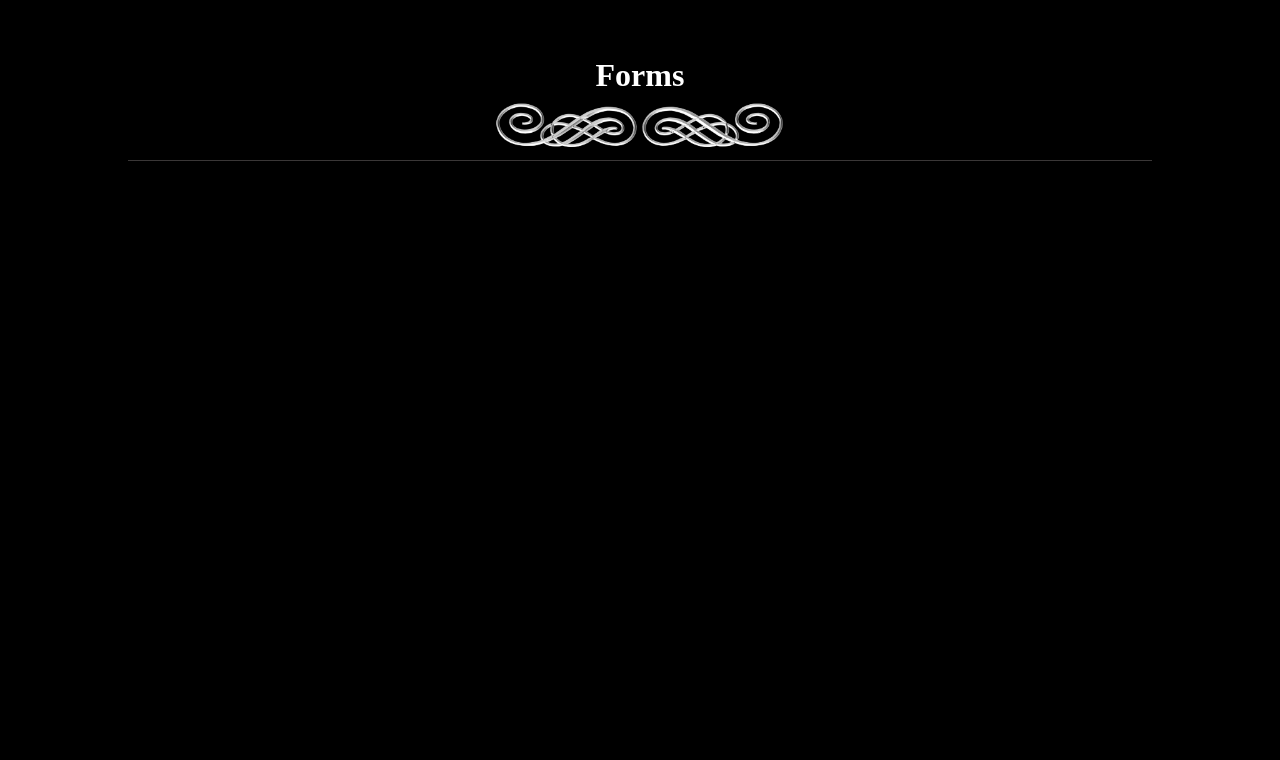
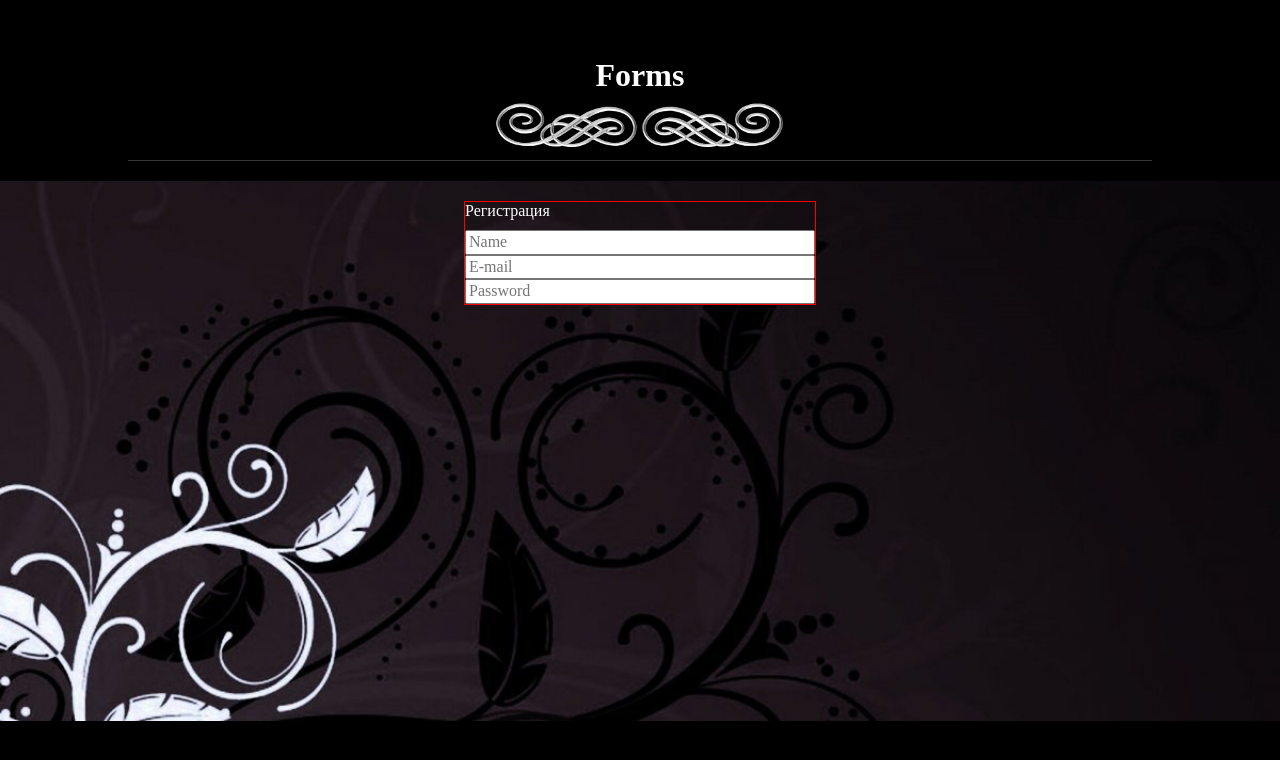
Before and after one commit to SmokenSpanish/Forms, a plain HTML site: page index.html in a window 1280 px wide. Drawn offline with nearby package versions, Linux system fonts and the light colour scheme.

Commit message:
feat: main first step

```diff
--- a/index.html
+++ b/index.html
@@ -15,7 +15,14 @@
         <h1 class="header__title">Forms</h1>
         <img class= "header__image" src="./images/1612515173_144-p-vinetki-na-serom-fone-183.png" alt="причудливые узоры">
     </header>
-    <section>
+
+    <section class="main">
+        <form class="form">
+            <label for="" class="form__field">Регистрация</label>
+            <input type="text" name="" id="" placeholder="Name">
+            <input type="email" name="" id="" placeholder="E-mail">
+            <input type="password" name="" id="" placeholder="Password">
+        </form>
     </section>
     <footer>
     </footer>
--- a/style.css
+++ b/style.css
@@ -17,7 +17,7 @@
     justify-content: center;
     flex-direction: column;
     border-bottom: 1px solid rgb(58, 55, 55);
-
+    margin-bottom: 20px;
 }
 
 .header__title {
@@ -30,3 +30,26 @@
     top: 50px;
     width: 300px;
 }
+
+.main {
+    display: flex;
+    align-items: center;
+    flex-direction: column;
+    height: 500px;
+    padding: 20px;
+    background-image: url(./images/1625572649_33-phonoteka-org-p-uzori-na-zastavku-krasivie-zastavki-33.jpg);
+    background-size: cover;
+
+}
+
+.form {
+    display: flex;
+    flex-direction: column;
+    width: 350px;
+    border: 1px solid red;
+}
+
+.form__field {
+    color: white;
+    margin-bottom: 10px;
+}
```
Also changed, not shown: images/1625572649_33-phonoteka-org-p-uzori-na-zastavku-krasivie-zastavki-33.jpg (added).
